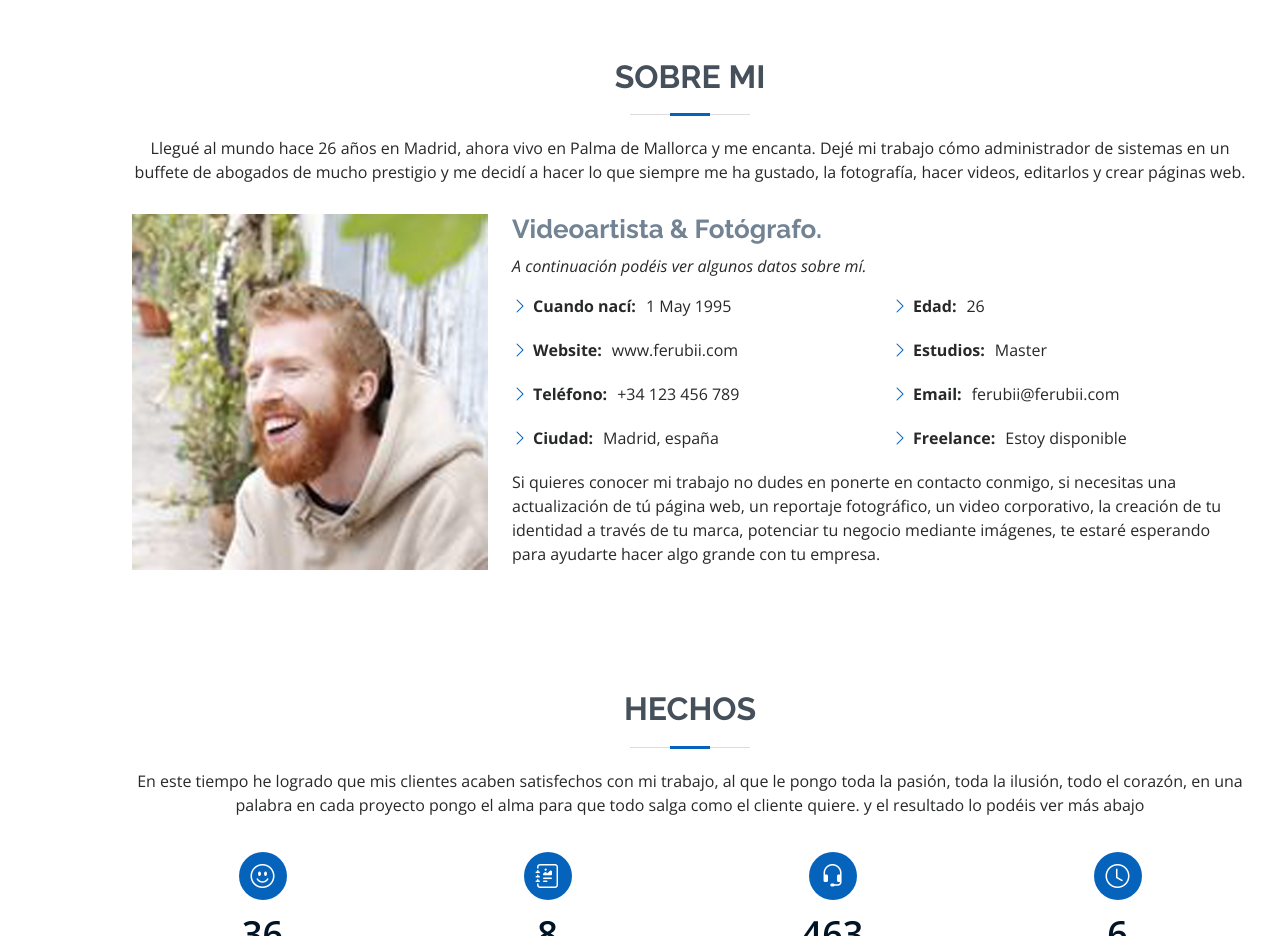
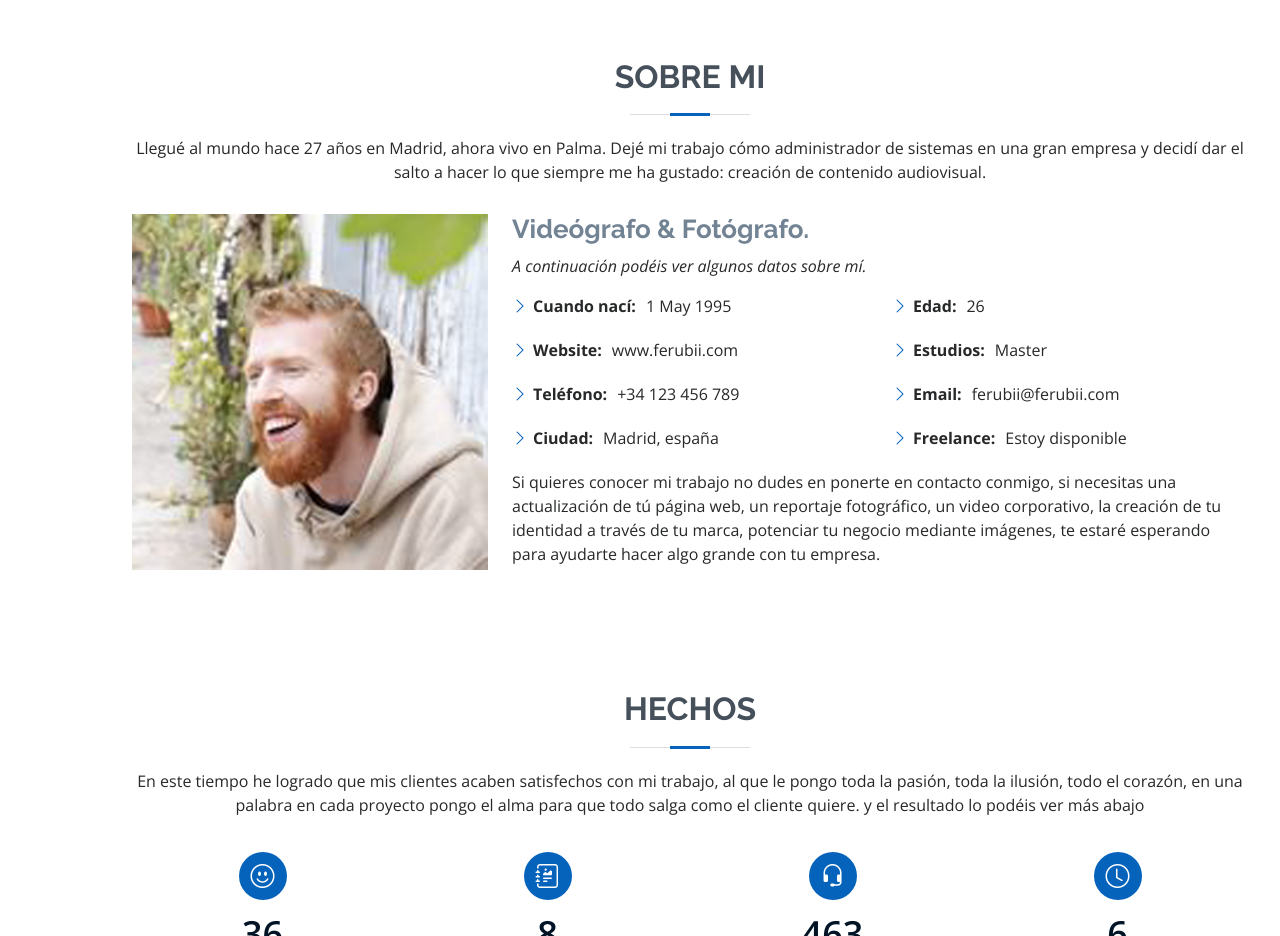
Before and after one commit to kikeonekenobi/kikeonekenobi.github.io, a plain HTML site: page index.html in a window 1280 px wide. Shown: the part 802-1738 px from the top of the page. Drawn offline with nearby package versions, Linux system fonts and the light colour scheme.

Commit message:
Update index.html

```diff
--- a/index.html
+++ b/index.html
@@ -79,7 +79,7 @@
 
         <div class="section-title">
           <h2>Sobre mi</h2>
-          <p>Llegué al mundo hace 26 años en Madrid, ahora vivo en Palma de Mallorca y me encanta. Dejé mi trabajo cómo administrador de sistemas en un buffete de abogados de mucho prestigio y me decidí a hacer lo que siempre me ha gustado, la fotografía, hacer videos, editarlos y crear páginas web.</p>
+          <p>Llegué al mundo hace 27 años en Madrid, ahora vivo en Palma. Dejé mi trabajo cómo administrador de sistemas en una gran empresa y decidí dar el salto a hacer lo que siempre me ha gustado: creación de contenido audiovisual.</p>
         </div>
 
         <div class="row">
@@ -87,7 +87,7 @@
             <img src="assets/img/profile-img.jpg" class="img-fluid" alt="">
           </div>
           <div class="col-lg-8 pt-4 pt-lg-0 content">
-            <h3>Videoartista &amp; Fotógrafo.</h3>
+            <h3>Videógrafo &amp; Fotógrafo.</h3>
             <p class="fst-italic">
               A continuación podéis ver algunos datos sobre mí.
             </p>
```
